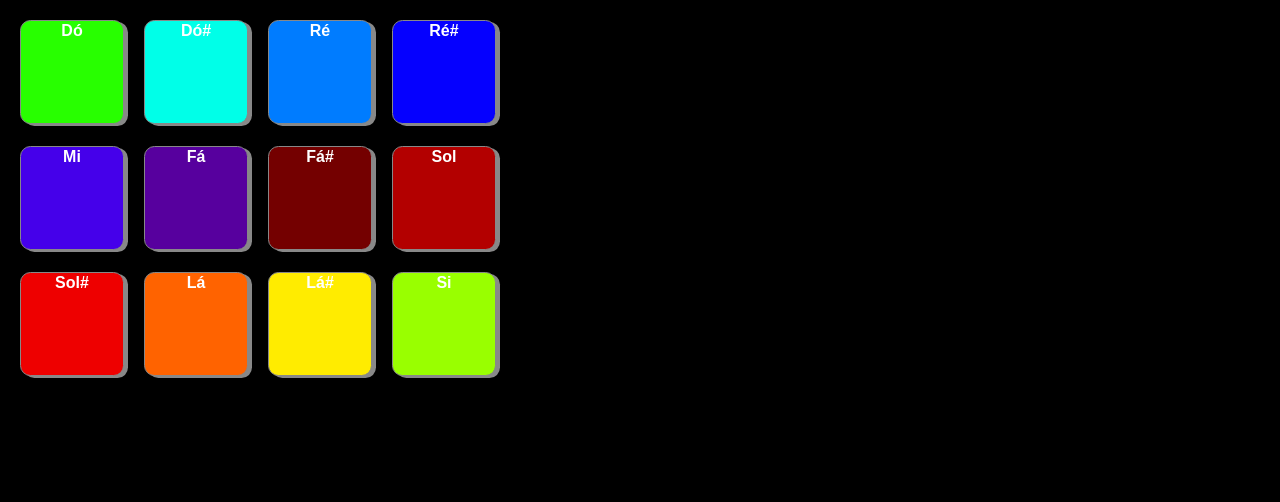
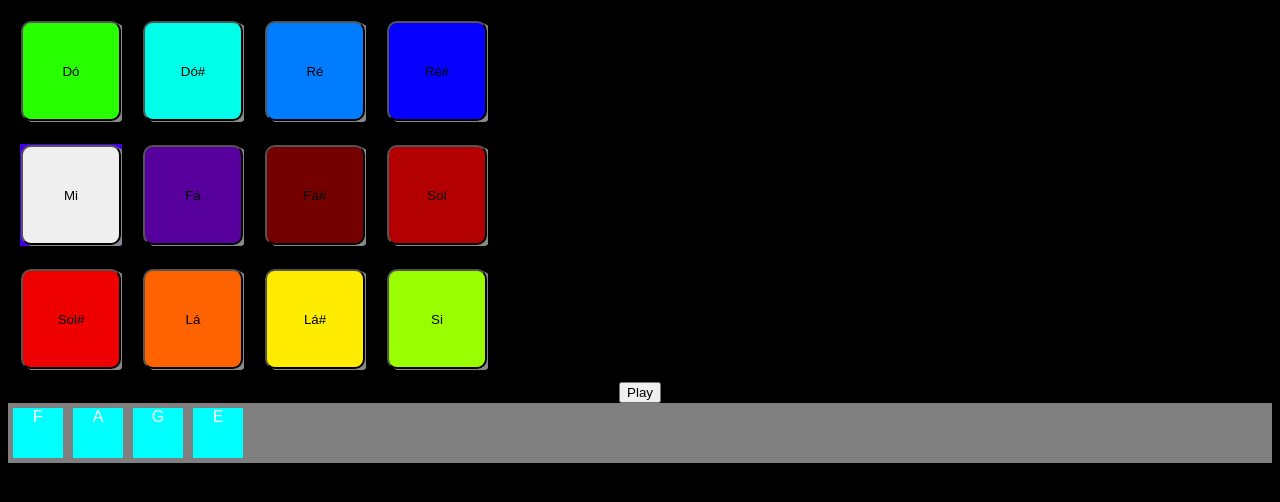
Before and after one commit to thaenor/digital-art-camul, a React app: page / in a window 1280 px wide. Built offline with nearby package versions, Linux system fonts and the light colour scheme.

Commit message:
feat: stuff

```diff
--- /dev/null
+++ b/src/Components/NoteQueue/index.js
@@ -0,0 +1,27 @@
+import React from "react";
+
+import "./styles.css";
+
+export default function PadButton() {
+  return (
+    <div>
+        <button className="playBtn">
+            Play
+        </button>
+        <ul className="noteQueue">
+            <li className="note">
+                F
+            </li>
+            <li className="note">
+                A
+            </li>
+            <li className="note">
+                G
+            </li>
+            <li className="note">
+                E
+            </li>
+        </ul>
+    </div>
+  );
+}
--- /dev/null
+++ b/src/Components/NoteQueue/styles.css
@@ -0,0 +1,23 @@
+ul {
+  list-style: none;
+  margin: 0;
+  padding: 0;
+}
+
+.noteQueue {
+  background-color: grey;
+  display: flex;
+  flex-direction: row;
+}
+
+.note {
+  margin: 5px;
+  display: block;
+  width: 50px;
+  height: 50px;
+  background-color: aqua;
+}
+
+.playBtn {
+
+}
--- a/src/Components/PadButtons/index.js
+++ b/src/Components/PadButtons/index.js
@@ -1,30 +1,55 @@
-import React from "react";
-import ReactDOM from "react-dom";
+import React from 'react';
 
-import "./styles.css";
+import './styles.css';
 
 export default function PadButton() {
   return (
     <div>
       <table>
+        <tbody>
         <tr>
-          <th class="square c3">Dó</th>
-          <th class="square csharp3">Dó#</th>
-          <th class="square d3">Ré</th>
-          <th class="square dsharp3">Ré#</th>
+          <th className="square">
+            <button className="c3 container">Dó</button>
+          </th>
+          <th className="square">
+            <button className="csharp3 container">Dó#</button>
+          </th>
+          <th className="square">
+            <button className="d3 container">Ré</button>
+          </th>
+          <th className="square">
+            <button className="dsharp3 container">Ré#</button>
+          </th>
         </tr>
         <tr>
-          <th class="square e3">Mi</th>
-          <th class="square f3">Fá</th>
-          <th class="square fsharp3">Fá#</th>
-          <th class="square g3">Sol</th>
+          <th className="square e3">
+            <button className="container">Mi</button>
+          </th>
+          <th className="square">
+            <button className="f3 container">Fá</button>
+          </th>
+          <th className="square">
+            <button className="fsharp3 container">Fá#</button>
+          </th>
+          <th className="square">
+            <button className="g3 container">Sol</button>
+          </th>
         </tr>
         <tr>
-          <th class="square gsharp3">Sol#</th>
-          <th class="square a3">Lá</th>
-          <th class="square asharp3">Lá#</th>
-          <th class="square b3">Si</th>
+          <th className="square">
+            <button className="gsharp3 container">Sol#</button>
+          </th>
+          <th className="square">
+            <button className="a3 container">Lá</button>
+          </th>
+          <th className="square">
+            <button className="asharp3 container">Lá#</button>
+          </th>
+          <th className="square">
+            <button className="b3 container">Si</button>
+          </th>
         </tr>
+        </tbody>
       </table>
     </div>
   );
--- a/src/Components/PadButtons/styles.css
+++ b/src/Components/PadButtons/styles.css
@@ -5,9 +5,14 @@
   display: block;
   overflow: hidden;
   float: left;
+}
+
+.container {
+  display: inline-block;
+  width: 100%;
+  height: 100%;
   border-radius: 10%;
   box-shadow: 4px 2px #888888;
-  border: 1px solid #888888;
 }
 
 .c3 {
--- a/src/index.js
+++ b/src/index.js
@@ -1,6 +1,7 @@
 import React from "react";
 import ReactDOM from "react-dom";
 import PadButtons from "./Components/PadButtons";
+import NoteQueue from "./Components/NoteQueue";
 
 import "./styles.css";
 
@@ -8,6 +9,7 @@
   return (
     <div className="App">
       <PadButtons />
+      <NoteQueue />
     </div>
   );
 }
```
